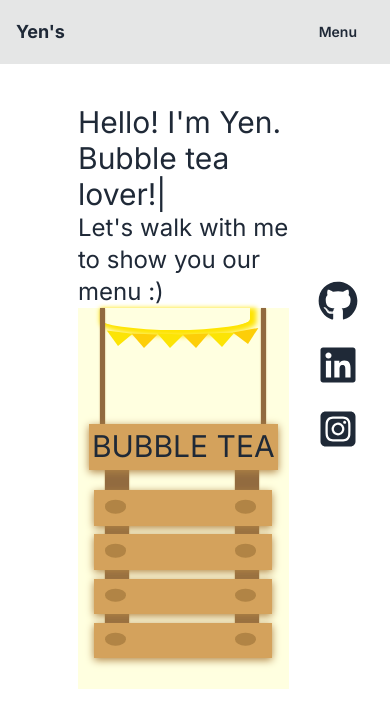
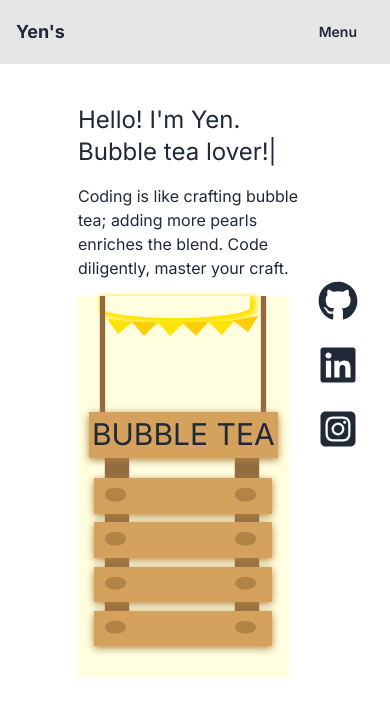
Before and after one commit to yll9108/portfolio-bubble-tea, a Next.js app: page / in a window 390 px wide. Shown: the top 728 px of the page. Built offline with nearby package versions, Linux system fonts and the light colour scheme.

Commit message:
home page mobile version done

```diff
--- a/src/app/components/home/Animation.jsx
+++ b/src/app/components/home/Animation.jsx
@@ -2,16 +2,14 @@ import { TypeAnimation } from "react-type-animation";
 
 const AnimationComponent = () => {
     return (
-        <div>
+        <div className="min-h-20 sm:min-h-32">
             <TypeAnimation
-                className="text-3xl"
+                className="text-2xl sm:text-6xl"
                 style={{ whiteSpace: "pre-line" }}
                 preRenderFirstString={true}
                 sequence={[
-                    500,
-                    `Hello! I'm Yen.`, // initially rendered starting point
                     1000,
-                    `Hello! I'm Yen.\nWeb developer`,
+                    `Hello! I'm Yen.\nWeb developer!`,
                     1000,
                     `Hello! I'm Yen.\nBubble tea lover!`,
                     1000,
--- a/src/app/layout.jsx
+++ b/src/app/layout.jsx
@@ -15,7 +15,7 @@ export default function RootLayout({ children }) {
         <html lang="en">
             <body className={inter.className}>
                 <div className="md:flex">
-                    <div className="hidden md:block">
+                    <div className="hidden sm:block">
                         <HeaderLG />
                     </div>
                     <div className="sm:block md:hidden">
--- a/src/app/page.jsx
+++ b/src/app/page.jsx
@@ -17,10 +17,13 @@ export default function Home() {
 
                 </div>
             </div> */}
-            <div className="flex w-3/5 m-auto gap-5">
+            <div className="container flex w-3/5 m-auto gap-5">
                 <div className="flex flex-col">
                     <AnimationComponent />
-                    <Title text="Let's walk with me to show you our menu :)" />
+                    <p className="pb-4">
+                        Coding is like crafting bubble tea; adding more pearls
+                        enriches the blend. Code diligently, master your craft.
+                    </p>
                     <div className="sm:hidden">
                         {/* 在小尺寸下顯示 */}
                         <BubbleTeaShop />
```
